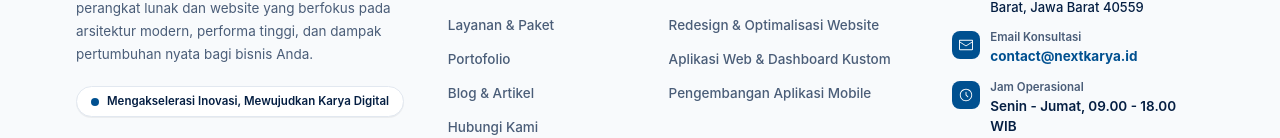
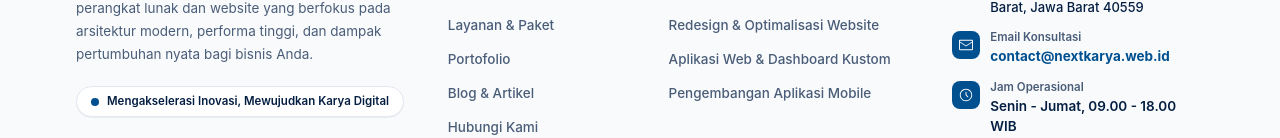
Before and after one commit to indraagstin025/NAYKON-Solution-Digital-Proyek, a Next.js app: page / in a window 1280 px wide. Shown: the part 7588-7726 px from the top of the page. Built offline with nearby package versions, Linux system fonts and the light colour scheme; no server answers; the database is empty.

Commit message:
chore: update official domain to nextkarya.web.id across docs and source code

```diff
--- a/src/components/Footer.tsx
+++ b/src/components/Footer.tsx
@@ -120,10 +120,10 @@ export default function Footer() {
                     Email Konsultasi
                   </span>
                   <a
-                    href="mailto:contact@nextkarya.id"
+                    href="mailto:contact@nextkarya.web.id"
                     className="font-bold text-[#005090] dark:text-[#0986C8] hover:underline"
                   >
-                    contact@nextkarya.id
+                    contact@nextkarya.web.id
                   </a>
                 </div>
               </li>
--- a/src/features/contact/data/contactData.tsx
+++ b/src/features/contact/data/contactData.tsx
@@ -17,9 +17,9 @@ export const CONTACT_CHANNELS = [
   {
     icon: <EnvelopeClosedIcon className="h-5 w-5" />,
     title: "Email Resmi Konsultasi",
-    content: "contact@nextkarya.id",
+    content: "contact@nextkarya.web.id",
     isLink: true,
-    linkHref: "mailto:contact@nextkarya.id",
+    linkHref: "mailto:contact@nextkarya.web.id",
   },
   {
     icon: <ClockIcon className="h-5 w-5" />,
--- a/src/features/home/data/homeData.tsx
+++ b/src/features/home/data/homeData.tsx
@@ -455,9 +455,9 @@ export const CONTACT_INFO_ITEMS: ContactInfoItem[] = [
   {
     icon: <EnvelopeClosedIcon className="h-5 w-5" />,
     title: "Email Resmi Konsultasi",
-    content: "contact@nextkarya.id",
+    content: "contact@nextkarya.web.id",
     isLink: true,
-    linkHref: "mailto:contact@nextkarya.id",
+    linkHref: "mailto:contact@nextkarya.web.id",
   },
   {
     icon: <ClockIcon className="h-5 w-5" />,
```
Also changed, not shown: 8 other files (tests, documents, lock files or other folders).
